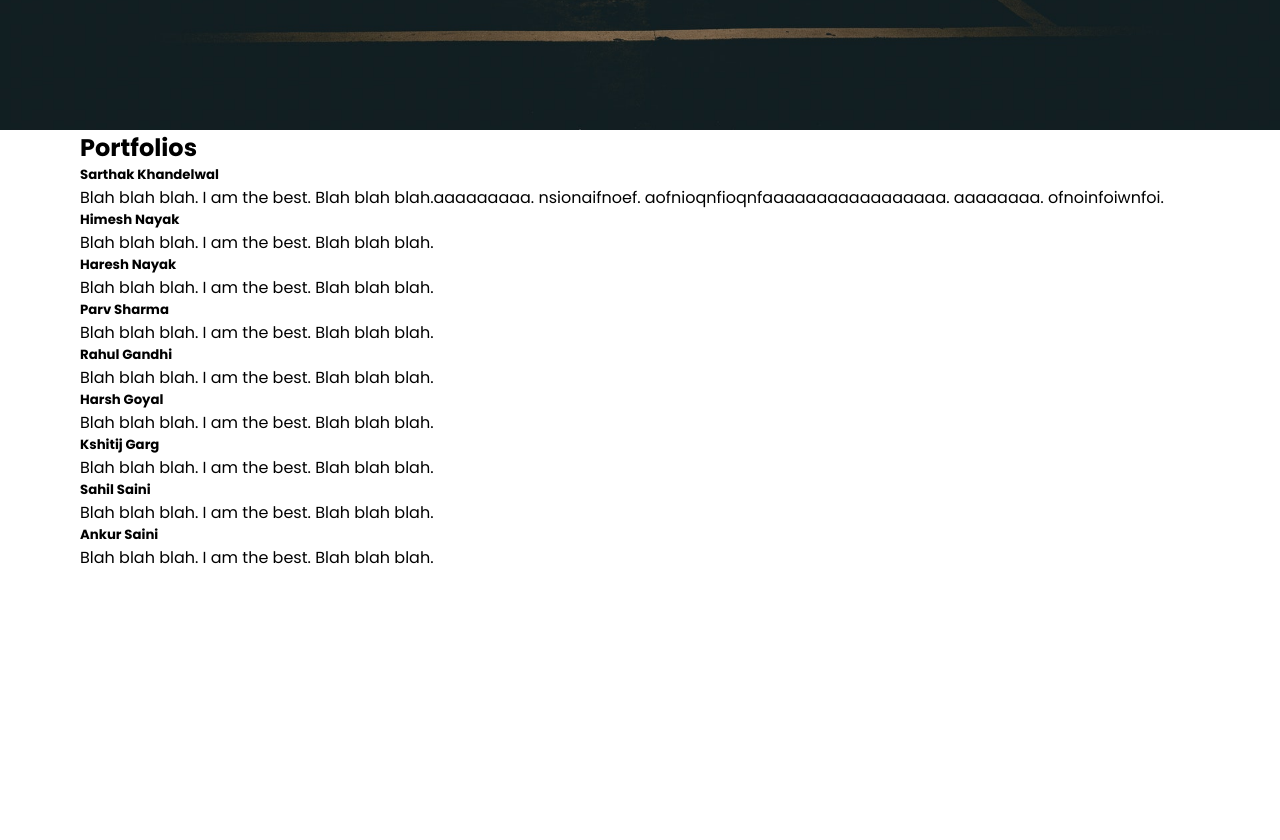
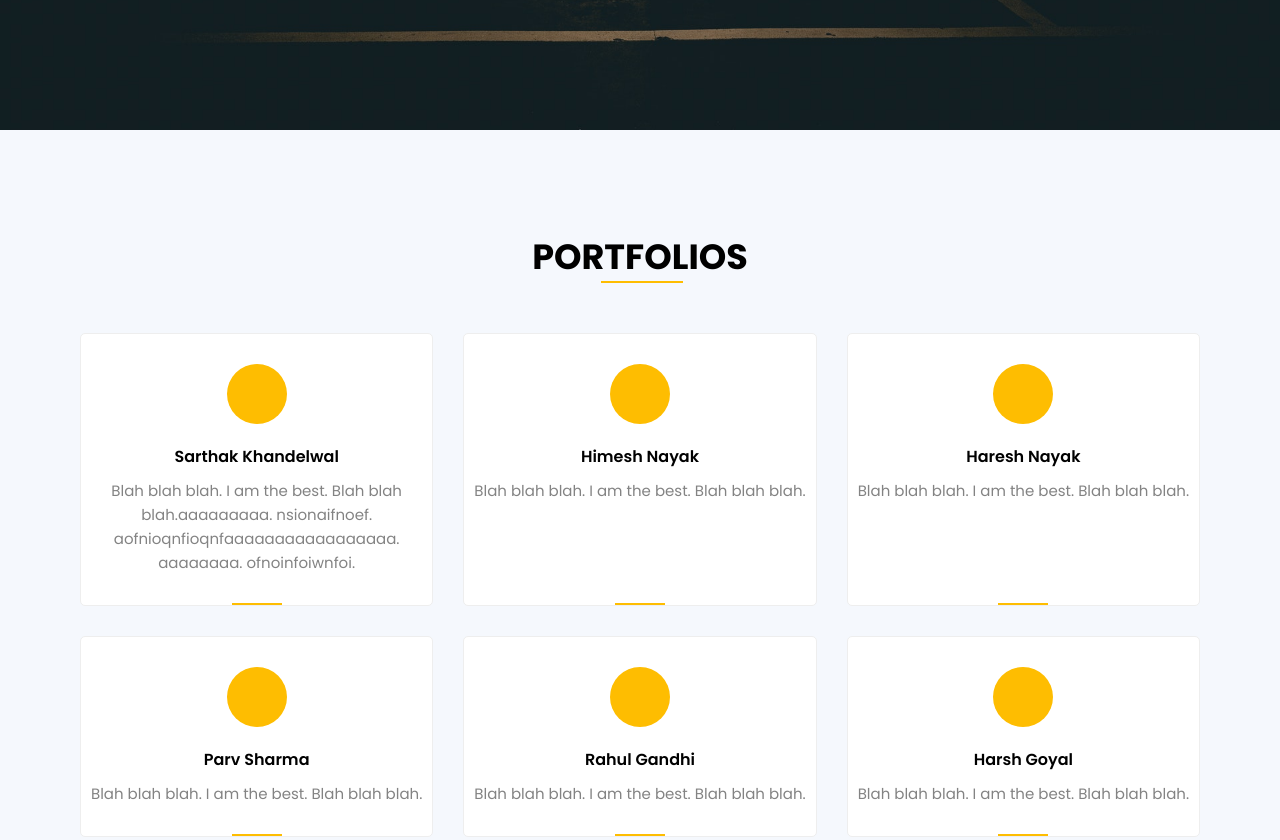
Before and after one commit to HimeshNayak/Hackathons-Portfolio-Web, a plain HTML site: page index.html in a window 1280 px wide. Shown: the part 700-1540 px from the top of the page. Before the commit the page ends 1270 px from the top, so only its background shows below. Drawn offline with Linux system fonts and the light colour scheme.

Commit message:
Added portfolio page prototype

```diff
--- a/style.css
+++ b/style.css
@@ -16,6 +16,40 @@ body{
     flex-wrap: wrap;
 
 }
+.section-title{
+    flex: 0 0 100%;
+    max-width: 100%;
+    margin-bottom: 40px;
+}
+.section-title h1{
+    display: inline-block;
+    font-size: 35px;
+    text-transform: uppercase;
+    font-weight: 700;
+    color: black;
+    margin: 0 0 10px;
+    position: relative;
+}
+.section-title h1:before{
+    content: '';
+    left: 0;
+    position: absolute;
+    height: 2px;
+    right: 30%;
+    background-color: #febd01;
+    bottom: 0px;
+}
+.text-center{
+    text-align: center!important;
+}
+.text-lwft{
+    text-align: left!important;
+}
+.text-right{
+    text-align: right!important;
+}
+
+
 header{
     position: absolute;
     left: 0px;
@@ -133,8 +167,77 @@ header .navbar ul li a.active::before{
     font-weight: 600;
     transition: all .5s ease;
     background-color: transparent;
+    text-decoration: none;
 }
 .home .home-content .block .joinus-btn a:hover{
     background-color: white;
     color: black;
 }
+
+
+/*Portfolios*/
+.portfolios{
+    background-color: #f5f8fd;
+    padding: 100px 0px 70px;
+
+}
+.portfolios .section-title h1::before{
+    left: 32%;
+}
+.portfolios .portfolio-content{
+    flex: 0 0 100%;
+    max-width: 100%;
+    display: flex;
+    flex-wrap: wrap;
+    justify-content: space-between;
+}
+.portfolios .portfolio-content .box{
+    padding-top: 30px;
+    padding-bottom: 30px;
+    background-color: #ffffff;
+    flex: 0 0 calc(33.33% - 20px);
+    max-width: calc(33.33% - 20px);
+    margin-bottom: 30px;
+    border: 1px solid #eeeeee;
+    text-align: center;
+    position: relative;
+    border-radius: 5px;
+}
+.portfolios .portfolio-content .box::before{
+    content: '';
+    height: 2px;
+    background-color: #febd01;
+    position: absolute;
+    bottom: 0px;
+    width: 50px;
+    left: 0;
+    right: 0;
+    margin: auto;
+    transition: all .5s ease;
+}
+.portfolios .portfolio-content .box:hover::before{
+    width: 100%;
+}
+.portfolios .portfolio-content .box .icon{
+
+    height: 60px;
+    width: 60px;
+    background-color: #febd01;
+    margin: 0 auto 20px;
+    border-radius: 50%;
+    text-align: center;
+
+}
+.portfolios .portfolio-content .box h5{
+    font-size: 16px;
+    font-weight: 600;
+    color: black;
+    margin: 0;
+}
+.portfolios .portfolio-content .box p{
+    font-size: 15px;
+    font-weight: 400;
+    line-height: 24px;
+    color: #838383;
+    margin: 10px 0 0;
+}
```
